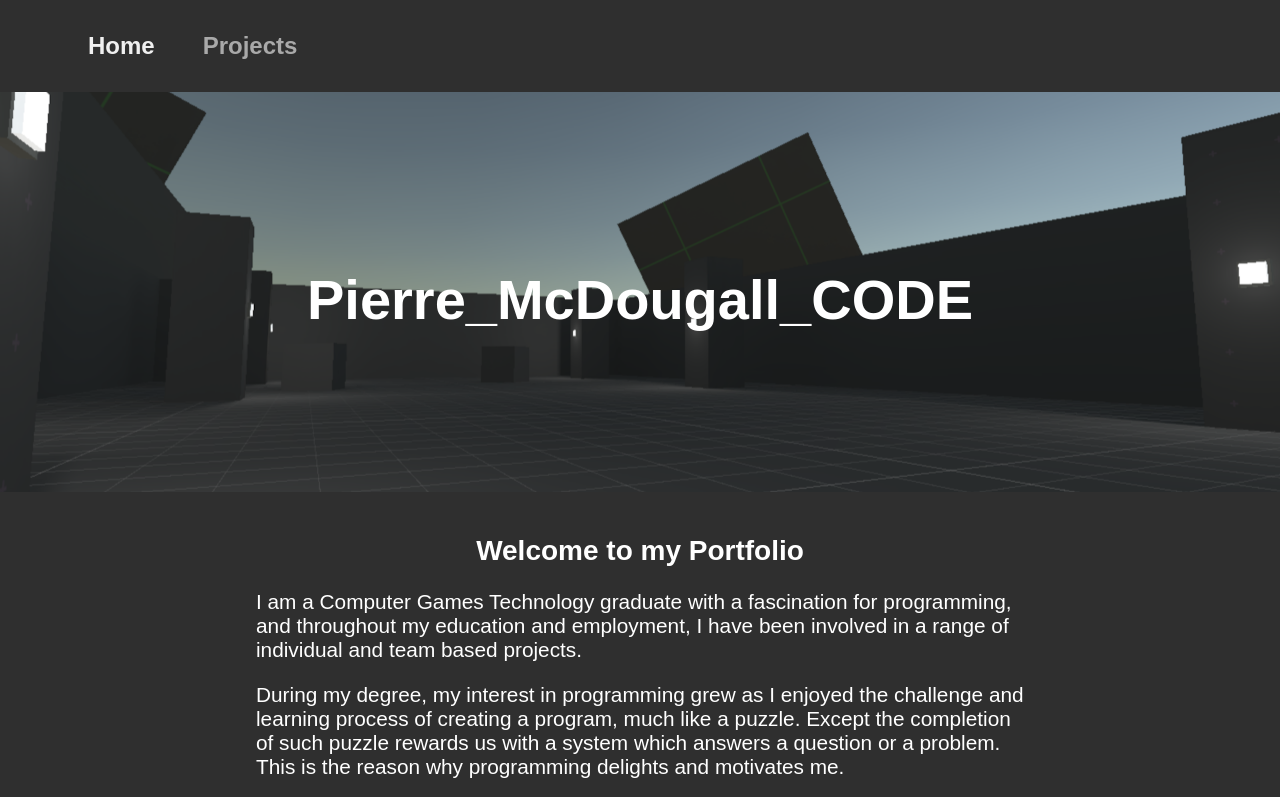
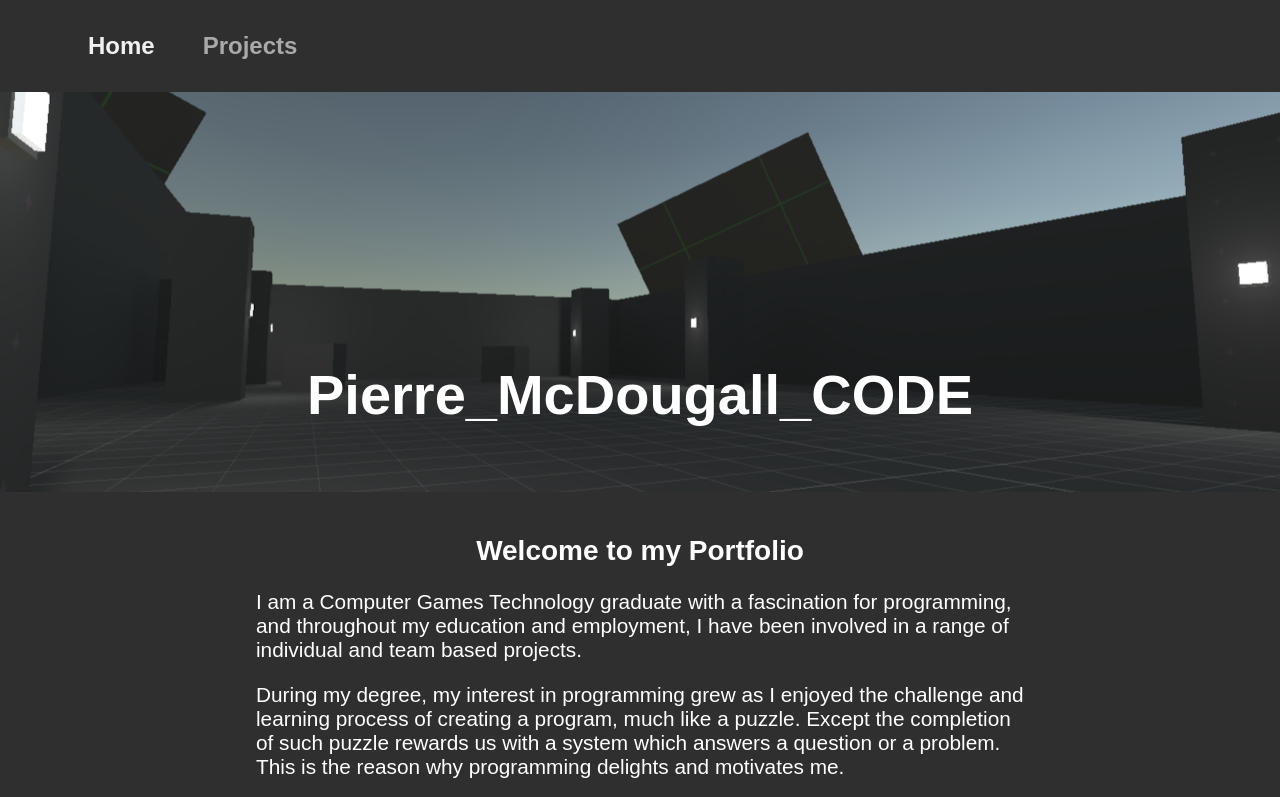
Before and after one commit to PMCodePortfolio/PMCodePortfolio.github.io, a plain HTML site: page index.html in a window 1280 px wide. Shown: the top 797 px of the page. Drawn offline with Linux system fonts and the light colour scheme.

Commit message:
adjusted banner title

```diff
--- a/style.css
+++ b/style.css
@@ -262,7 +262,7 @@ footer p.copyright{
     height: 600px;
   }
   .banner h1{
-  margin-top: 250px;
+  margin-top: 450px;
   }
 }
 @media (max-height: 800px){
@@ -270,7 +270,7 @@ footer p.copyright{
     height: 400px;
   }
   .banner h1{
-  margin-top: 175px;
+  margin-top: 270px;
   }
 }
 @media (max-height: 600px){
```
